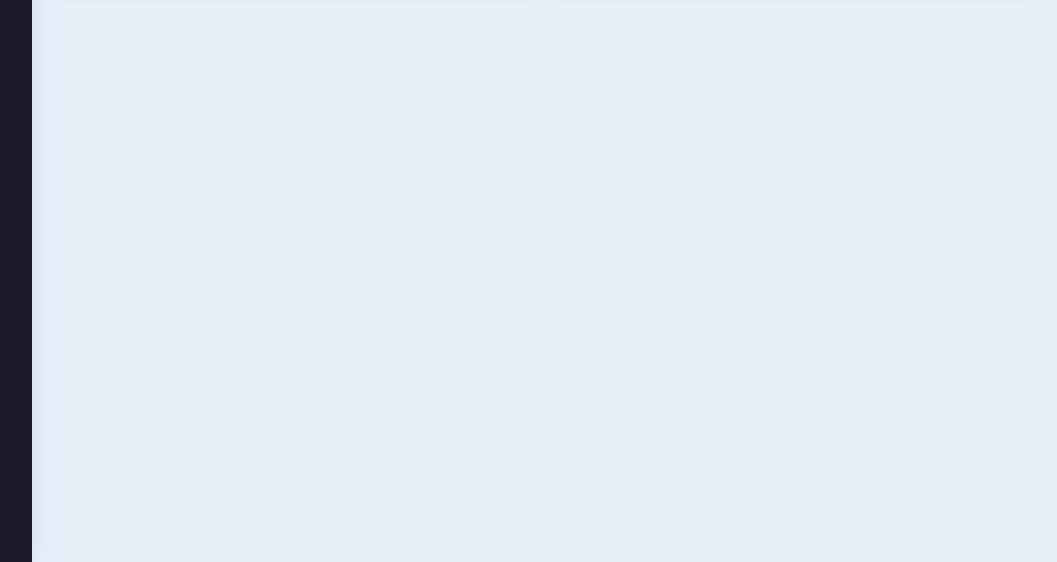
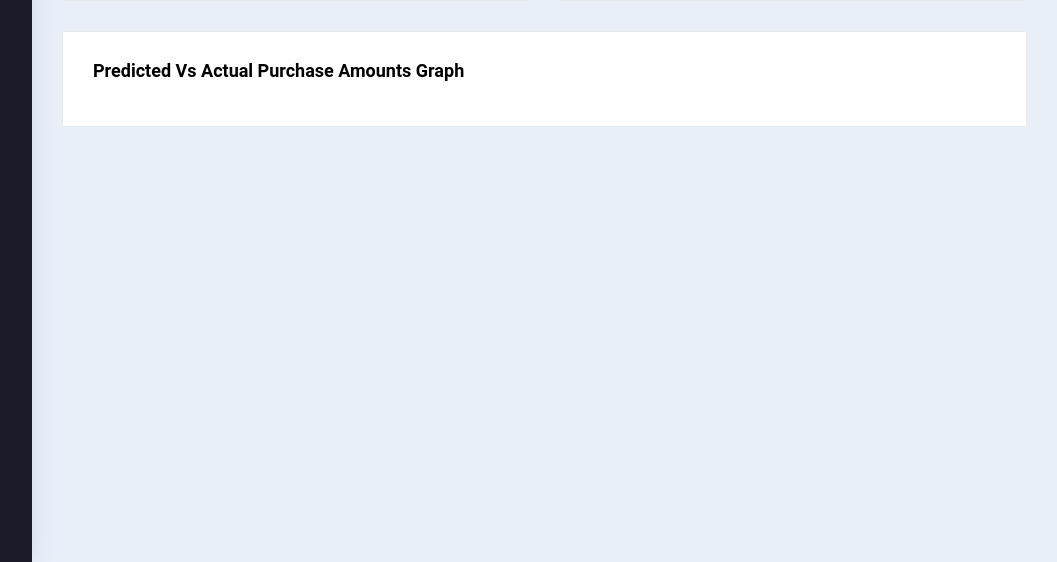
Before and after one commit to Dakesha24/CustomerPurchaseBehavior-Analysis-FinalProjectSummercourse-Group18, a Flask app: template templates/model.html in a window 1280 px wide. Shown: the part 238-800 px from the top of the page, without its empty margins (223-1280 px from the left). Run offline with Flask 3, Linux system fonts and the light colour scheme; the template is opened without the code that fills it, so the values that code supplies are empty; some libraries are stand-ins or nearby versions; some web fonts are replaced.

Commit message:
Update model.html

```diff
--- a/templates/model.html
+++ b/templates/model.html
@@ -119,6 +119,25 @@
               </div>
             </div>
 
+            <div class="row">
+              <div class="col-lg-12 d-flex grid-margin stretch-card">
+                <div class="card">
+                  <div class="card-body">
+                    <div class="d-flex flex-wrap justify-content-between">
+                      <h4 class="card-title mb-3">Predicted vs Actual Purchase Amounts Graph</h4>
+                    </div>
+                    <div class="row">
+                      <div class="col-lg-9">
+                        <div class="d-sm-flex justify-content-between">
+                            <div>{{ actual_vs_predicted_graph|safe }}</div>
+                       </div>
+                      </div>
+                     </div>
+                    </div>
+                   </div>
+               </div>
+           </div>
+
           <!-- partial -->
         </div>
         <!-- main-panel ends -->
```
